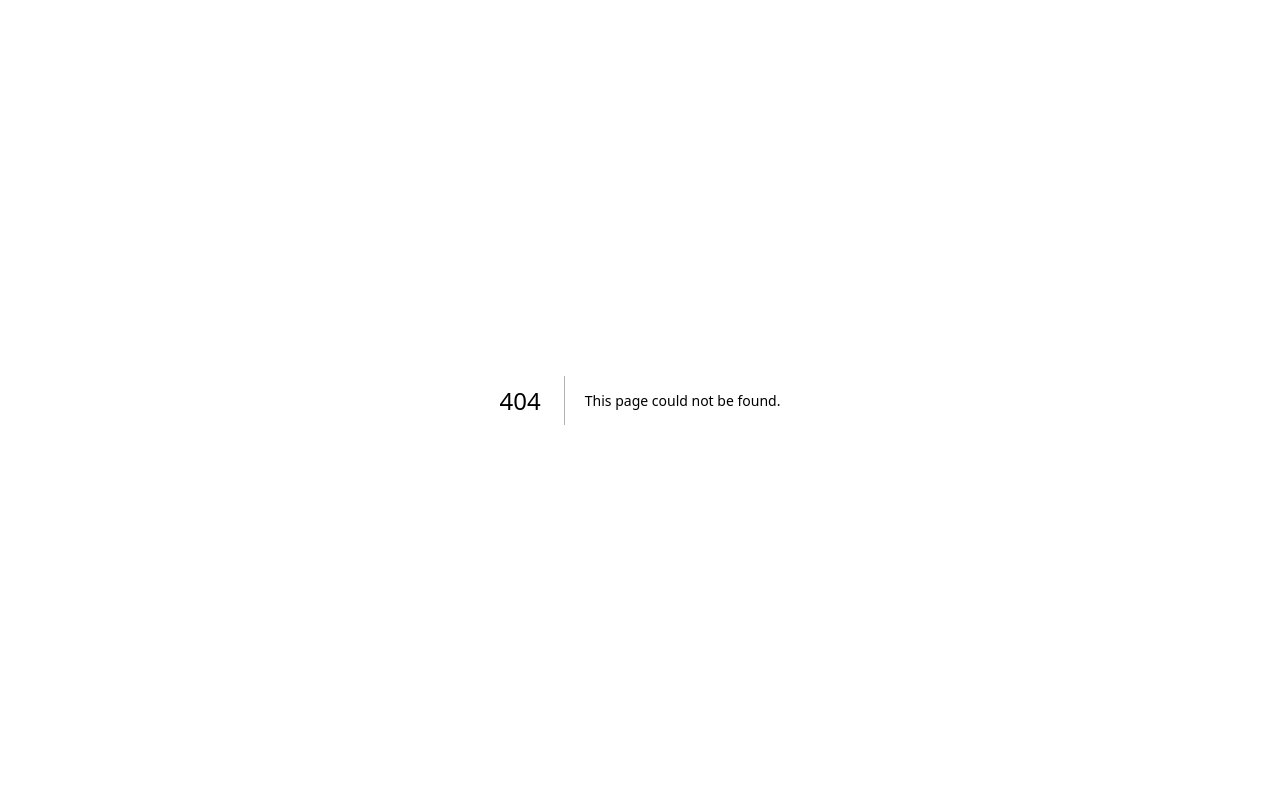
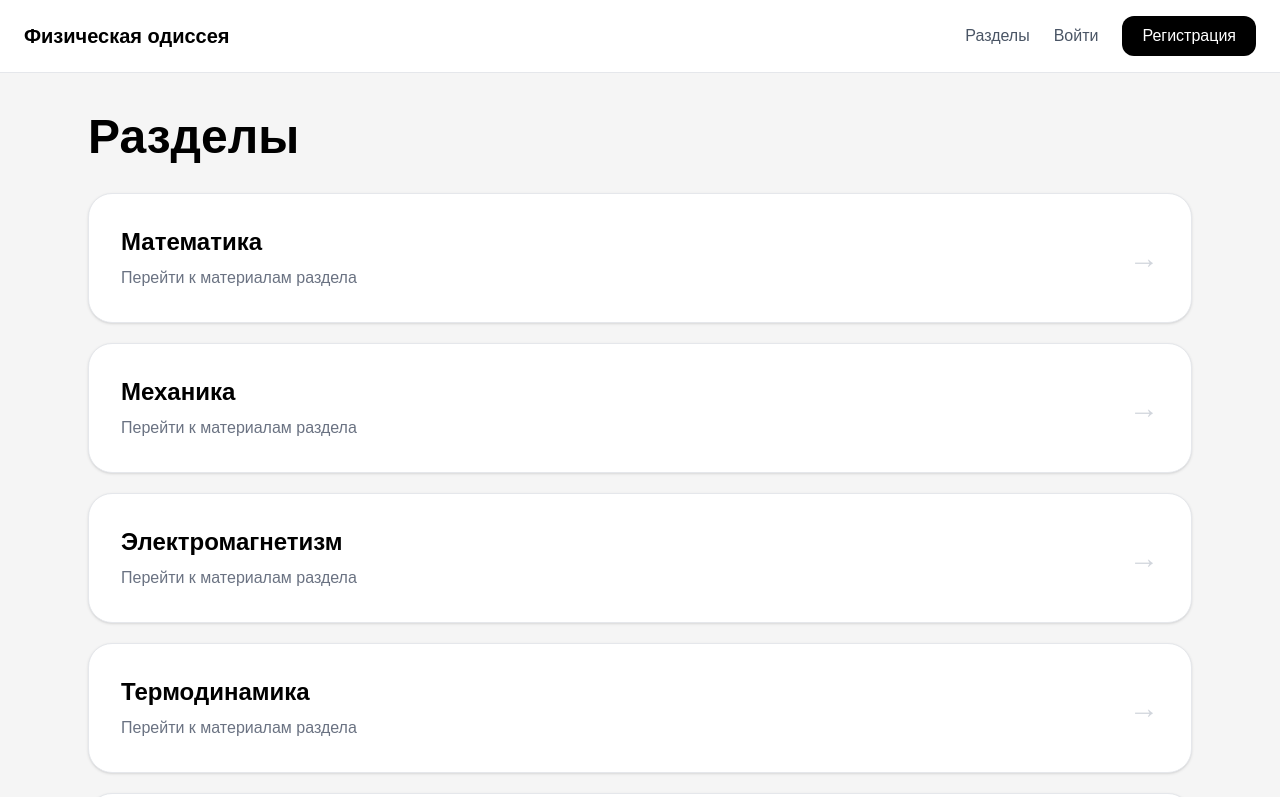
Before and after one commit to pivnoe11/my-edu-site, a Next.js app: page /sections in a window 1280 px wide. Before the commit this address had no page. Shown: the top 797 px of the page. Built offline with nearby package versions, Linux system fonts and the light colour scheme.

Commit message:
Обновил сайт

```diff
--- /dev/null
+++ b/app/sections/page.tsx
@@ -0,0 +1,47 @@
+import Link from "next/link";
+import Navbar from "../../components/Navbar";
+
+const sections = [
+  { name: "Математика", slug: "math" },
+  { name: "Механика", slug: "mechanics" },
+  { name: "Электромагнетизм", slug: "electromagnetism" },
+  { name: "Термодинамика", slug: "thermodynamics" },
+  { name: "Оптика", slug: "optics" },
+  { name: "Квантовая физика", slug: "quantum" },
+  { name: "Астрономия", slug: "astronomy" },
+];
+
+export default function SectionsPage() {
+  return (
+    <main className="min-h-screen bg-[#f5f5f5] text-black">
+      <Navbar />
+
+      <section className="mx-auto max-w-6xl px-6 py-10">
+        <h1 className="mb-8 text-5xl font-bold">Разделы</h1>
+
+        <div className="flex flex-col gap-5">
+          {sections.map((section) => (
+            <Link
+              key={section.slug}
+              href={`/sections/${section.slug}`}
+              className="group rounded-3xl border border-gray-200 bg-white px-8 py-8 shadow-sm transition hover:-translate-y-0.5 hover:shadow-md"
+            >
+              <div className="flex items-center justify-between">
+                <div>
+                  <h2 className="text-2xl font-semibold">{section.name}</h2>
+                  <p className="mt-2 text-gray-500">
+                    Перейти к материалам раздела
+                  </p>
+                </div>
+
+                <span className="text-3xl text-gray-300 transition group-hover:text-black">
+                  →
+                </span>
+              </div>
+            </Link>
+          ))}
+        </div>
+      </section>
+    </main>
+  );
+}
--- a/components/Navbar.tsx
+++ b/components/Navbar.tsx
@@ -3,21 +3,29 @@ import Link from "next/link";
 export default function Navbar() {
   return (
     <header className="border-b border-gray-200 bg-white">
-      <div className="mx-auto flex max-w-6xl items-center justify-between px-6 py-4">
-        <Link href="/" className="text-xl font-bold">
+      <div className="mx-auto flex max-w-7xl items-center justify-between px-6 py-4">
+        <Link href="/" className="text-xl font-bold text-black">
           Физическая одиссея
         </Link>
 
-        <nav className="flex items-center gap-6 text-sm md:text-base">
-          <Link href="/topics" className="text-gray-700 hover:text-black">
-            Темы
+        <nav className="flex items-center gap-6">
+          <Link
+            href="/sections"
+            className="text-gray-600 transition hover:text-black"
+          >
+            Разделы
           </Link>
-          <Link href="/sign-in" className="text-gray-700 hover:text-black">
+
+          <Link
+            href="/login"
+            className="text-gray-600 transition hover:text-black"
+          >
             Войти
           </Link>
+
           <Link
-            href="/sign-up"
-            className="rounded-xl bg-black px-4 py-2 text-white hover:opacity-90"
+            href="/register"
+            className="rounded-xl bg-black px-5 py-2 text-white transition hover:bg-gray-800"
           >
             Регистрация
           </Link>
```
